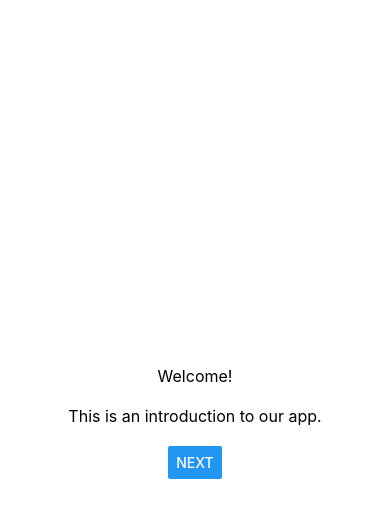
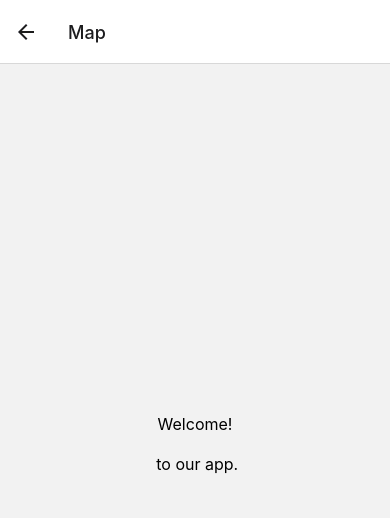
Before and after one commit to jaydenpiao/Vita, a React Native app in the folder frontend/: screen /Map in a window 390 px wide. Shown: the top 518 px of the page. Built offline with nearby package versions, Linux system fonts and the light colour scheme.

Commit message:
setup basic example of routing

```diff
--- a/frontend/App.tsx
+++ b/frontend/App.tsx
@@ -1,12 +1,21 @@
 import React from 'react';
 import { View, StyleSheet } from 'react-native';
+import { NavigationContainer } from '@react-navigation/native';
+import { createNativeStackNavigator } from '@react-navigation/native-stack';
+
 import Welcome from './components/Welcome';
+import Map from './components/Map';
 
-const App = () => {
+const Stack = createNativeStackNavigator();
+
+function App() {
   return (
-    <View style={styles.container}>
-      <Welcome />
-    </View>
+    <NavigationContainer>
+      <Stack.Navigator>
+        <Stack.Screen name='Welcome' component={Welcome} />
+        <Stack.Screen name='Map' component={Map} />
+      </Stack.Navigator>
+    </NavigationContainer>
   );
 };
 
--- /dev/null
+++ b/frontend/components/Map.tsx
@@ -0,0 +1,25 @@
+import React from 'react';
+import { View, Text, Button, StyleSheet } from 'react-native';
+
+function Map() {
+	return (
+        <View style={styles.container}>
+            <Text style={styles.text}>Welcome!</Text>
+            <Text style={styles.text}> to our app.</Text>
+        </View>
+	);
+};
+
+const styles = StyleSheet.create({
+    container: {
+      flex: 1,
+      justifyContent: 'center',
+      alignItems: 'center',
+    },
+    text: {
+      fontSize: 16,
+      marginBottom: 20,
+    },
+  });
+
+export default Map;
--- a/frontend/components/Welcome.tsx
+++ b/frontend/components/Welcome.tsx
@@ -1,13 +1,13 @@
 import React from 'react';
 import { View, Text, Button, StyleSheet } from 'react-native';
 
-const Welcome = () => {
+function Welcome({ navigation }) {
   return (
     <View style={styles.container}>
       <Text style={styles.text}>Welcome!</Text>
       <Text style={styles.text}>This is an introduction to our app.</Text>
       {/* Button with no functionality yet */}
-      <Button title="Next" onPress={() => {}} />
+      <Button title="Next" onPress={() => navigation.navigate('Map')} />
     </View>
   );
 };
```
Also changed, not shown: frontend/package.json (+7 -1 lines), 1 other file (tests, documents, lock files or other folders).
